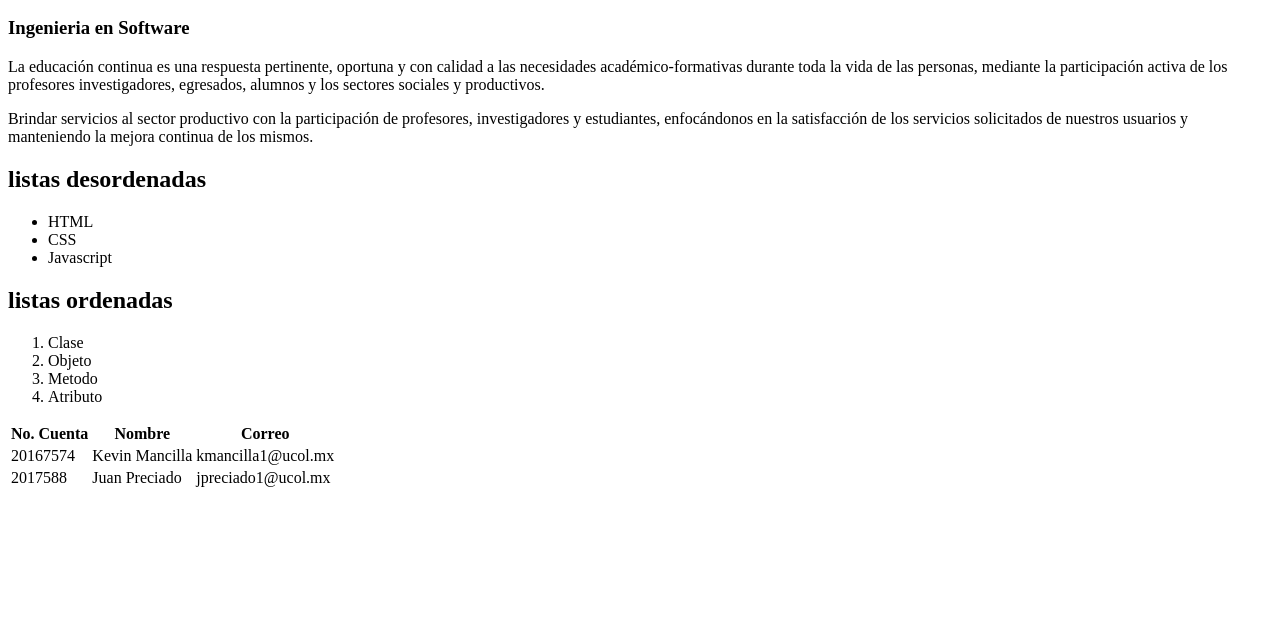
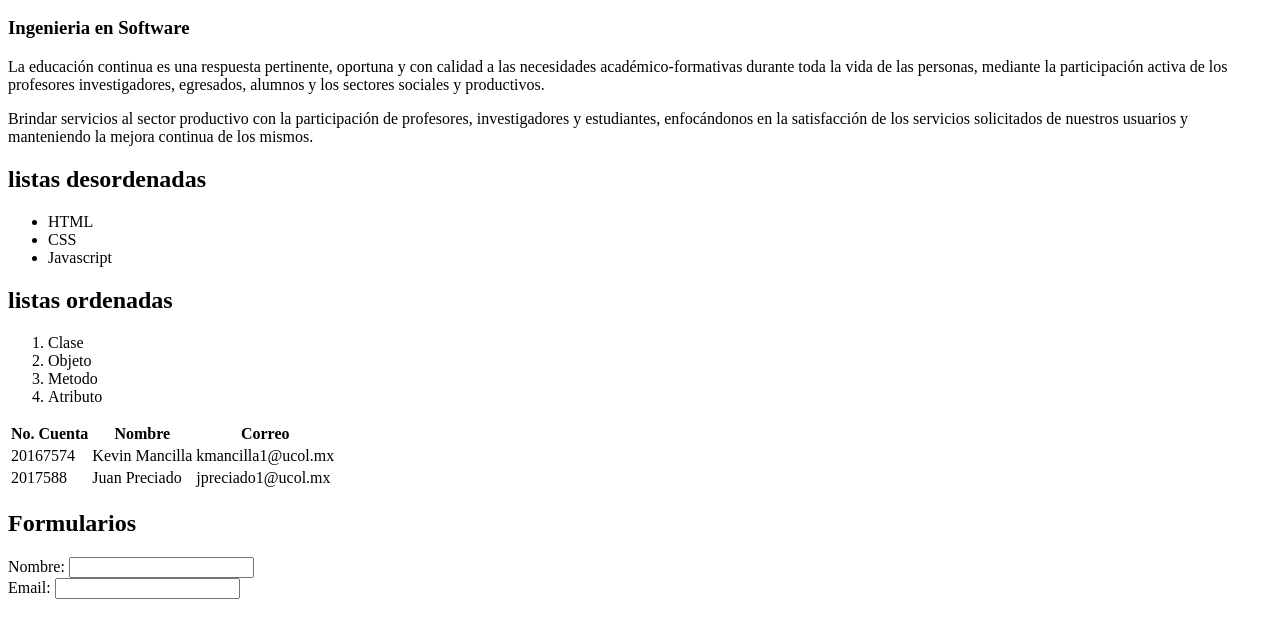
Before and after one commit to KevinMancilla/ejercicio2, a plain HTML site: page index.html in a window 1280 px wide. Shown: the part 96-734 px from the top of the page. Drawn offline with Linux system fonts and the light colour scheme.

Commit message:
Agregar Formularios nobmre/email

```diff
--- a/index.html
+++ b/index.html
@@ -35,11 +35,13 @@
          <th>Nombre</th>
          <th>Correo</th>
      </tr>
+
      <tr>
             <td>20167574</td>
             <td>Kevin Mancilla</td>
             <td>kmancilla1@ucol.mx</td>
      </tr>
+
      <tr>
          <td>2017588</td>
          <td>Juan Preciado</td>
@@ -48,6 +50,20 @@
 
  </table>
 
+ <h2>Formularios</h2>
+
+ <form>
+        <div>
+            <label for="nombre">Nombre:</label>
+            <input type="text" id="Nombre"/>
+        </div>
+
+        <div>
+            <label for="email">Email:</label>
+            <input type="email" id= "email">
+        </div>
+    </form>
+
 
 
 
```
